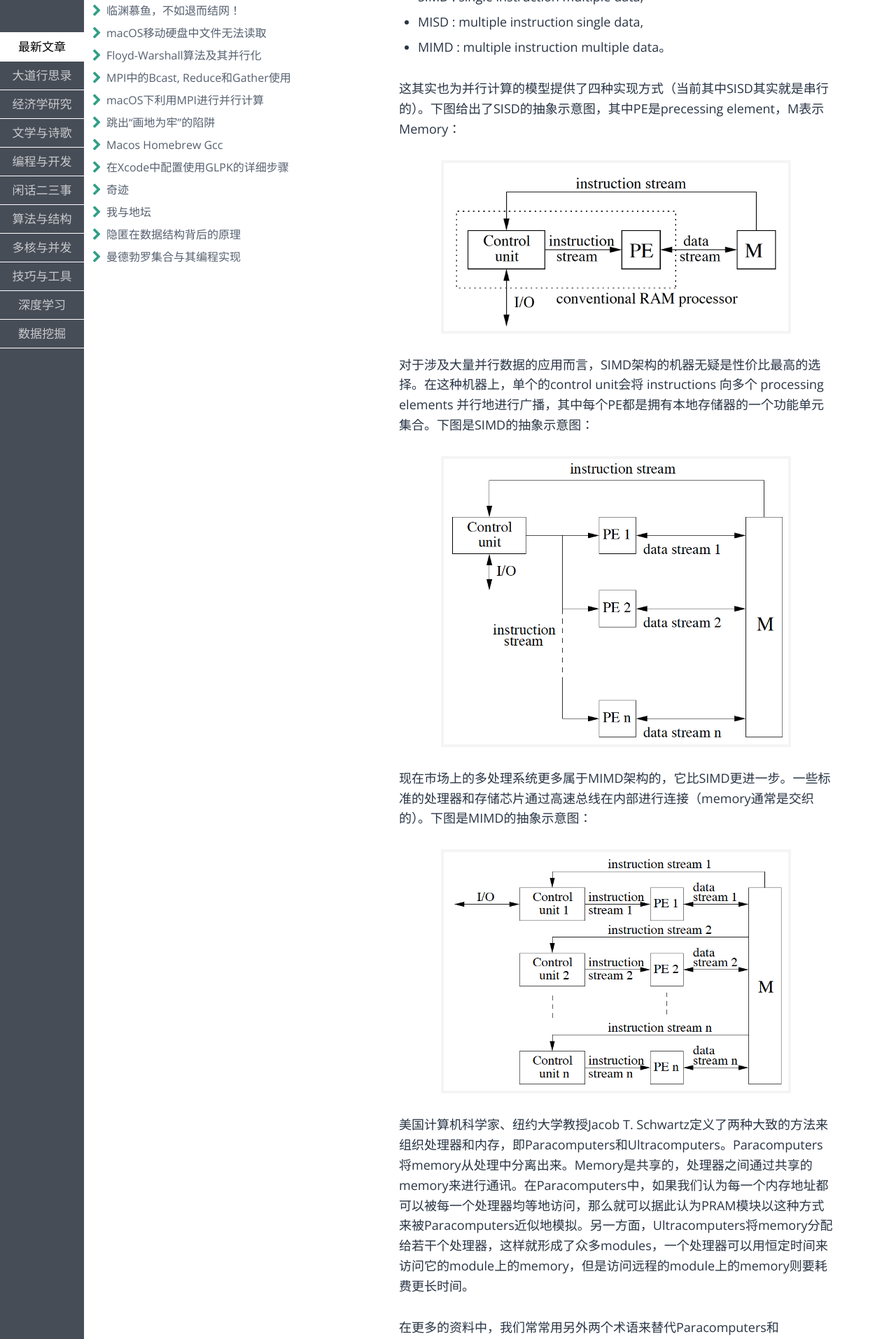
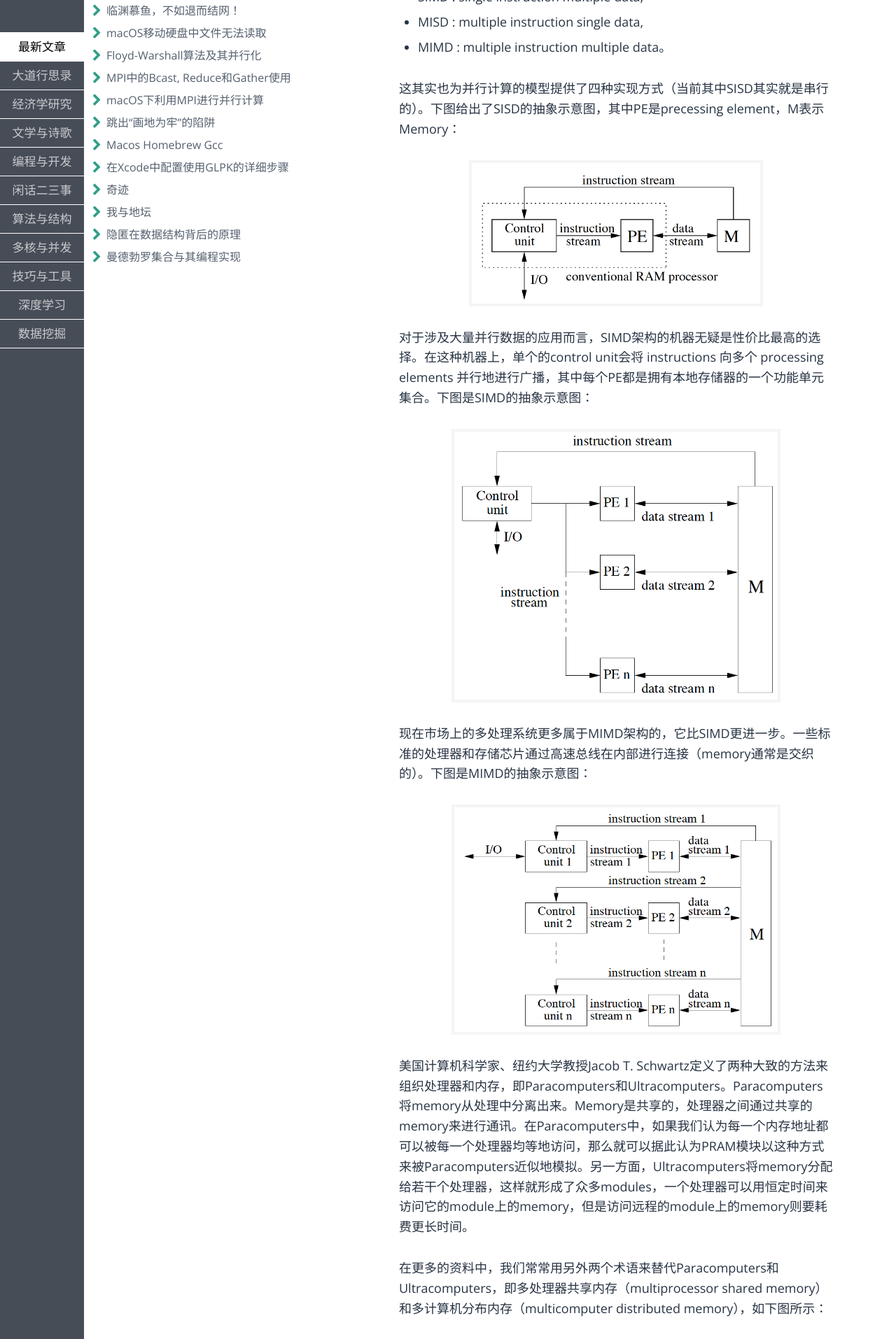
Before and after one commit to fzuo/baimafujinji, a Jekyll site: the page built from _posts/parallel/2009-10-29-Flynn-Schwartz.md, in a window 1280 px wide. Shown: the part 337-2251 px from the top of the page at 70% size. Built offline with Jekyll 4.4.1, drawn with Linux system fonts in a browser that asks for light colours; some web fonts are replaced.

Commit message:
Update 2009-10-29-Flynn-Schwartz.md

```diff
--- a/_posts/parallel/2009-10-29-Flynn-Schwartz.md
+++ b/_posts/parallel/2009-10-29-Flynn-Schwartz.md
@@ -16,19 +16,19 @@
 这其实也为并行计算的模型提供了四种实现方式（当前其中SISD其实就是串行的）。下图给出了SISD的抽象示意图，其中PE是precessing element，M表示Memory：
 
 <p align="center">
-<img src="https://fzuo.github.io/assets/img/parallel/parallel02.png" width="500">
+<img src="https://fzuo.github.io/assets/img/parallel/parallel02.png" width="420">
 </p>
 
 对于涉及大量并行数据的应用而言，SIMD架构的机器无疑是性价比最高的选择。在这种机器上，单个的control unit会将 instructions 向多个 processing elements 并行地进行广播，其中每个PE都是拥有本地存储器的一个功能单元集合。下图是SIMD的抽象示意图：
 
 <p align="center">
-<img src="https://fzuo.github.io/assets/img/parallel/parallel03.png" width="500">
+<img src="https://fzuo.github.io/assets/img/parallel/parallel03.png" width="470">
 </p>
 
 现在市场上的多处理系统更多属于MIMD架构的，它比SIMD更进一步。一些标准的处理器和存储芯片通过高速总线在内部进行连接（memory通常是交织的）。下图是MIMD的抽象示意图：
 
 <p align="center">
-<img src="https://fzuo.github.io/assets/img/parallel/parallel04.png" width="500">
+<img src="https://fzuo.github.io/assets/img/parallel/parallel04.png" width="470">
 </p>
 
 美国计算机科学家、纽约大学教授Jacob T. Schwartz定义了两种大致的方法来组织处理器和内存，即Paracomputers和Ultracomputers。Paracomputers将memory从处理中分离出来。Memory是共享的，处理器之间通过共享的memory来进行通讯。在Paracomputers中，如果我们认为每一个内存地址都可以被每一个处理器均等地访问，那么就可以据此认为PRAM模块以这种方式来被Paracomputers近似地模拟。另一方面，Ultracomputers将memory分配给若干个处理器，这样就形成了众多modules，一个处理器可以用恒定时间来访问它的module上的memory，但是访问远程的module上的memory则要耗费更长时间。
```
